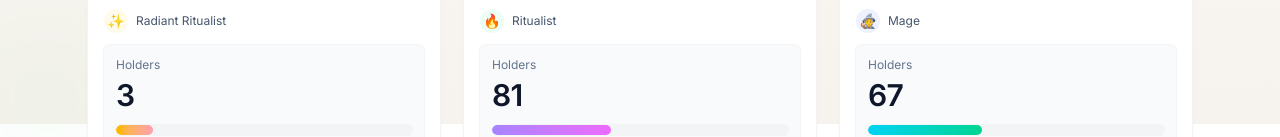
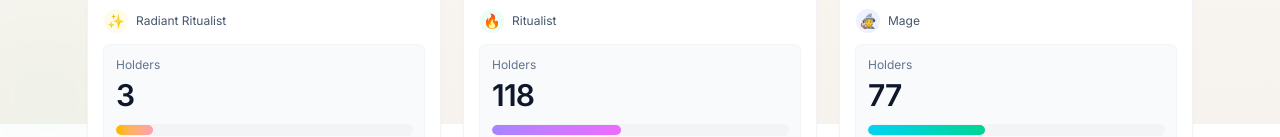
Before and after one commit to maharshi0722/ritualist-role, a Next.js app: page / in a window 1280 px wide. Shown: the part 676-813 px from the top of the page. Built offline with nearby package versions, Linux system fonts and the light colour scheme.

Commit message:
Update counts for community roles

```diff
--- a/app/page.js
+++ b/app/page.js
@@ -116,22 +116,22 @@ export default function Page() {
   const roles = useMemo(
     () => [
       { name: "Radiant Ritualist", count: 3, tier: "Legendary", desc: "Golden Ritualist super rare, only for real leaders.", tag: "Radiant Ritualist" },
-      { name: "Ritualist", count: 81, tier: "Epic", desc: "Becoming a Ritualist is the highest honor in our community.", tag: "Ritualist" },
-      { name: "Mage", count: 67, tier: "Rare", desc: "Ritualist with a mage specialization.", tag: "Mage" },
+      { name: "Ritualist", count: 118, tier: "Epic", desc: "Becoming a Ritualist is the highest honor in our community.", tag: "Ritualist" },
+      { name: "Mage", count: 77, tier: "Rare", desc: "Ritualist with a mage specialization.", tag: "Mage" },
       { name: "Zealot", count: 23, tier: "Epic", desc: "High-conviction community member consistently shows up.", tag: "Zealot" },
 
       { name: "Mods", count: 7, tier: "Epic", desc: "Moderators keeping the community clean and active.", tag: "Mods" },
       { name: "Foundation Team", count: 16, tier: "Legendary", desc: "Core foundation members building and steering Ritual.", tag: "Foundation Team" },
 
-      { name: "Ritty", count: 511, tier: "Rare", desc: "Long-term, loyal community member.", tag: "ritty" },
-      { name: "Bitty", count: 940, tier: "Started", desc: "You’re a little bitty baby Ritualist.", tag: "bitty" },
+      { name: "Ritty", count: 547, tier: "Rare", desc: "Long-term, loyal community member.", tag: "ritty" },
+      { name: "Bitty", count: 1014, tier: "Started", desc: "You’re a little bitty baby Ritualist.", tag: "bitty" },
       { name: "NPC", count: 3134, tier: "Bad", desc: "This is just a shameful public badge.", tag: "NPC" },
       { name: "Dunce", count: 231, tier: "Bad", desc: "Spammer role.", tag: "Dunce" },
       { name: "Ascendant", count: 3546, tier: "Common", desc: "You have pledged to Ritual.", tag: "Ascendant" },
       { name: "Harmonic", count: 2550, tier: "Common", desc: "Not special at all.", tag: "Harmonic" },
       { name: "Blessed", count: 7731, tier: "Common", desc: "Forever blessed.", tag: "Blessed" },
       { name: "Cursed", count: 1831, tier: "Common", desc: "Always cursed.", tag: "Cursed" },
-      { name: "Community", count: 59758, tier: "All", desc: "Everyone who’s part of the Ritual universe.", tag: "Community" },
+      { name: "Community", count: 59492, tier: "All", desc: "Everyone who’s part of the Ritual universe.", tag: "Community" },
     ],
     []
   );
```
